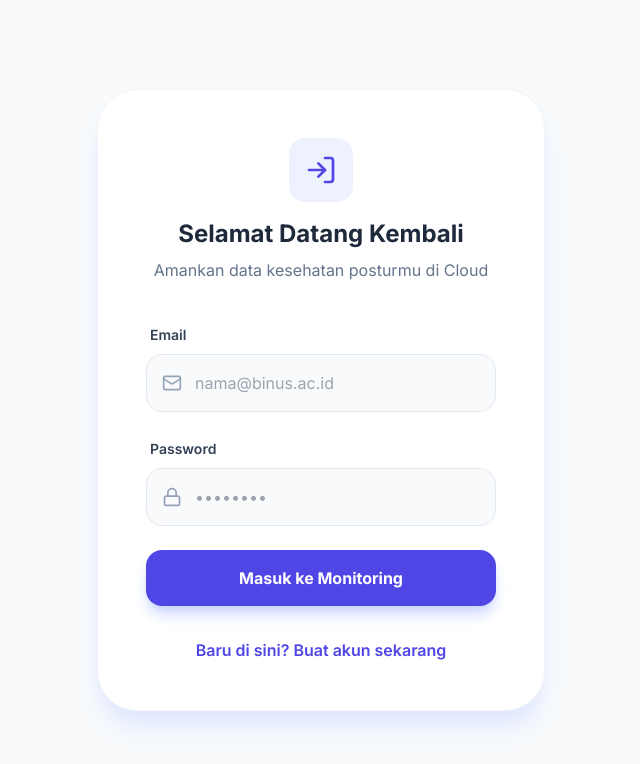
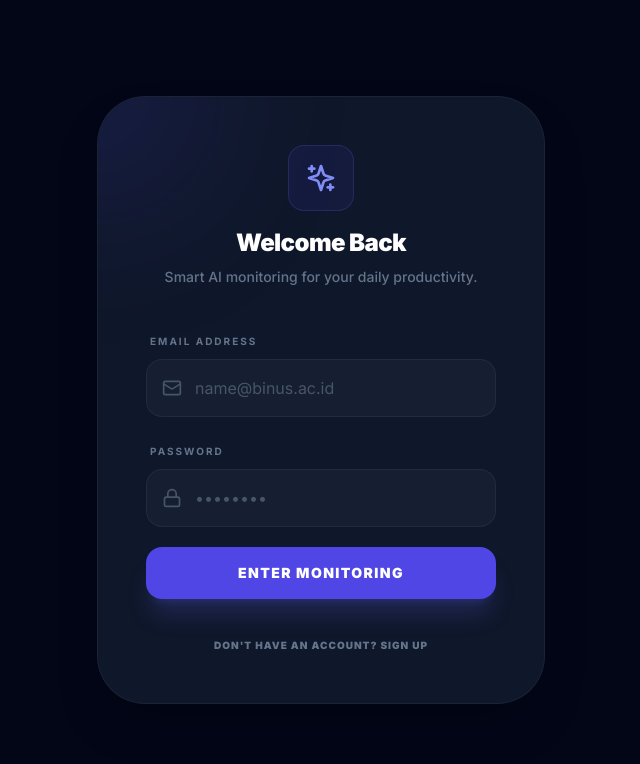
Before and after one commit to khalifumar/PostureGuardAI, a Next.js app: page /login in a window 1280 px wide. Shown: the top 764 px of the page, without its empty margins (319-959 px from the left). Built offline with nearby package versions, Linux system fonts and the light colour scheme.

Commit message:
chore: remove .next folder from tracking and update gitignore

```diff
--- a/src/app/login/page.tsx
+++ b/src/app/login/page.tsx
@@ -3,7 +3,7 @@
 import { useState } from 'react';
 import { supabase } from '@/utils/supabase';
 import { useRouter } from 'next/navigation';
-import { LogIn, UserPlus, Mail, Lock, Loader2 } from 'lucide-react';
+import { LogIn, UserPlus, Mail, Lock, Loader2, Sparkles } from 'lucide-react';
 
 export default function LoginPage() {
   const router = useRouter();
@@ -20,23 +20,15 @@ export default function LoginPage() {
 
     try {
       if (isSignUp) {
-        // Logika Pendaftaran User Baru
-        const { error } = await supabase.auth.signUp({
-          email,
-          password,
-        });
+        const { error } = await supabase.auth.signUp({ email, password });
         if (error) throw error;
         setError("Registrasi berhasil! Silahkan cek email kamu untuk verifikasi.");
       } else {
-        // Logika Masuk (Sign In)
-        const { error } = await supabase.auth.signInWithPassword({
-          email,
-          password,
-        });
+        const { error } = await supabase.auth.signInWithPassword({ email, password });
         if (error) throw error;
 
-        // Jika berhasil, arahkan ke Dashboard Monitoring
-        router.push('/dashboard');
+        // [UPDATE]: Redirect ke path /monitor sesuai struktur foldermu
+        router.push('/monitor');
       }
     } catch (err: any) {
       setError(err.message || 'Terjadi kesalahan saat autentikasi.');
@@ -46,33 +38,34 @@ export default function LoginPage() {
   };
 
   return (
-    <div className="min-h-screen bg-slate-50 flex items-center justify-center p-4">
-      <div className="max-w-md w-full bg-white rounded-[2.5rem] shadow-xl shadow-indigo-100 p-8 md:p-12 border border-slate-100">
+    <div className="min-h-screen bg-slate-950 flex items-center justify-center p-4">
+      <div className="max-w-md w-full bg-slate-900 rounded-[3rem] shadow-2xl p-8 md:p-12 border border-white/5 relative overflow-hidden">
 
-        {/* Header Logo & Title */}
-        <div className="text-center mb-10">
-          <div className="inline-flex p-4 bg-indigo-50 rounded-2xl mb-4">
-            <LogIn className="w-8 h-8 text-indigo-600" />
+        {/* Glow Effect */}
+        <div className="absolute -top-24 -left-24 w-48 h-48 bg-indigo-600/20 rounded-full blur-[80px]" />
+
+        <div className="text-center mb-10 relative">
+          <div className="inline-flex p-4 bg-indigo-600/10 rounded-2xl mb-4 border border-indigo-500/20">
+            <Sparkles className="w-8 h-8 text-indigo-400" />
           </div>
-          <h1 className="text-2xl font-bold text-slate-800">
-            {isSignUp ? 'Buat Akun PostureGuard' : 'Selamat Datang Kembali'}
+          <h1 className="text-2xl font-black text-white tracking-tight">
+            {isSignUp ? 'Join PostureGuard' : 'Welcome Back'}
           </h1>
-          <p className="text-slate-500 mt-2">
-            Amankan data kesehatan posturmu di Cloud
+          <p className="text-slate-500 mt-2 text-sm font-medium">
+            Smart AI monitoring for your daily productivity.
           </p>
         </div>
 
-        {/* Auth Form */}
-        <form onSubmit={handleAuth} className="space-y-6">
+        <form onSubmit={handleAuth} className="space-y-5 relative">
           <div className="space-y-2">
-            <label className="text-sm font-semibold text-slate-700 ml-1">Email</label>
+            <label className="text-[10px] uppercase tracking-[0.2em] font-bold text-slate-500 ml-1">Email Address</label>
             <div className="relative">
-              <Mail className="absolute left-4 top-1/2 -translate-y-1/2 w-5 h-5 text-slate-400" />
+              <Mail className="absolute left-4 top-1/2 -translate-y-1/2 w-5 h-5 text-slate-600" />
               <input
                 type="email"
                 required
-                className="w-full pl-12 pr-4 py-4 bg-slate-50 border border-slate-200 rounded-2xl focus:ring-2 focus:ring-indigo-500 focus:border-indigo-500 outline-none transition-all"
-                placeholder="nama@binus.ac.id"
+                className="w-full pl-12 pr-4 py-4 bg-slate-800/50 border border-white/5 rounded-2xl text-white focus:ring-2 focus:ring-indigo-500 outline-none transition-all placeholder:text-slate-600"
+                placeholder="name@binus.ac.id"
                 value={email}
                 onChange={(e) => setEmail(e.target.value)}
               />
@@ -80,13 +73,13 @@ export default function LoginPage() {
           </div>
 
           <div className="space-y-2">
-            <label className="text-sm font-semibold text-slate-700 ml-1">Password</label>
+            <label className="text-[10px] uppercase tracking-[0.2em] font-bold text-slate-500 ml-1">Password</label>
             <div className="relative">
-              <Lock className="absolute left-4 top-1/2 -translate-y-1/2 w-5 h-5 text-slate-400" />
+              <Lock className="absolute left-4 top-1/2 -translate-y-1/2 w-5 h-5 text-slate-600" />
               <input
                 type="password"
                 required
-                className="w-full pl-12 pr-4 py-4 bg-slate-50 border border-slate-200 rounded-2xl focus:ring-2 focus:ring-indigo-500 focus:border-indigo-500 outline-none transition-all"
+                className="w-full pl-12 pr-4 py-4 bg-slate-800/50 border border-white/5 rounded-2xl text-white focus:ring-2 focus:ring-indigo-500 outline-none transition-all placeholder:text-slate-600"
                 placeholder="••••••••"
                 value={password}
                 onChange={(e) => setPassword(e.target.value)}
@@ -94,9 +87,8 @@ export default function LoginPage() {
             </div>
           </div>
 
-          {/* Error/Success Message */}
           {error && (
-            <div className={`p-4 rounded-xl text-sm ${error.includes('berhasil') ? 'bg-green-50 text-green-700 border border-green-100' : 'bg-red-50 text-red-700 border border-red-100'}`}>
+            <div className={`p-4 rounded-xl text-xs font-bold ${error.includes('berhasil') ? 'bg-emerald-500/10 text-emerald-400' : 'bg-red-500/10 text-red-400'}`}>
               {error}
             </div>
           )}
@@ -104,30 +96,26 @@ export default function LoginPage() {
           <button
             type="submit"
             disabled={loading}
-            className="w-full py-4 bg-indigo-600 hover:bg-indigo-700 text-white rounded-2xl font-bold shadow-lg shadow-indigo-200 transition-all flex items-center justify-center disabled:opacity-70"
+            className="w-full py-4 bg-indigo-600 hover:bg-indigo-500 text-white rounded-2xl font-black tracking-widest text-sm shadow-xl shadow-indigo-500/20 transition-all flex items-center justify-center disabled:opacity-50 active:scale-95"
           >
             {loading ? (
               <Loader2 className="w-5 h-5 animate-spin" />
             ) : isSignUp ? (
-              <>
-                <UserPlus className="w-5 h-5 mr-2" /> Daftar Sekarang
-              </>
+              <>CREATE ACCOUNT</>
             ) : (
-              'Masuk ke Monitoring'
+              'ENTER MONITORING'
             )}
           </button>
         </form>
 
-        {/* Toggle Sign In / Sign Up */}
-        <div className="mt-8 text-center">
+        <div className="mt-8 text-center relative">
           <button
             onClick={() => setIsSignUp(!isSignUp)}
-            className="text-indigo-600 font-semibold hover:text-indigo-800 transition-colors"
+            className="text-[10px] font-black uppercase tracking-widest text-slate-500 hover:text-indigo-400 transition-colors"
           >
-            {isSignUp ? 'Sudah punya akun? Login di sini' : 'Baru di sini? Buat akun sekarang'}
+            {isSignUp ? 'Already have an account? Sign In' : "Don't have an account? Sign Up"}
           </button>
         </div>
-
       </div>
     </div>
   );
--- a/src/app/page.tsx
+++ b/src/app/page.tsx
@@ -1,99 +1,49 @@
-import Link from 'next/link';
-import { Camera, ShieldCheck, BarChart3, ArrowRight, Activity } from 'lucide-react';
+'use client';
 
-export default function LandingPage() {
+import React, { useState } from 'react';
+import MainMonitor from '@/components/monitor/MainMonitor';
+import { Activity, ShieldCheck } from 'lucide-react';
+
+export default function MonitorPage() {
+  const [status, setStatus] = useState<'GOOD' | 'SLOUCHING'>('GOOD');
+  const [angle, setAngle] = useState(0);
+
   return (
-    <div className="min-h-screen bg-white text-slate-900 font-sans">
-      {/* 1. Navigation Bar */}
-      <nav className="flex items-center justify-between px-6 py-6 max-w-7xl mx-auto">
-        <div className="flex items-center space-x-2">
-          <div className="p-2 bg-indigo-600 rounded-xl">
-            <Activity className="w-6 h-6 text-white" />
+    <main className="min-h-screen bg-slate-950 text-slate-200 p-4 md:p-8">
+      <div className="max-w-5xl mx-auto space-y-8">
+
+        {/* Header Dashboard */}
+        <div className="flex items-center justify-between bg-slate-900/50 p-6 rounded-[2rem] border border-white/5 backdrop-blur-sm">
+          <div>
+            <h1 className="text-2xl font-black tracking-tight text-white flex items-center gap-2">
+              <Activity className="text-indigo-500" />
+              PostureGuard <span className="text-indigo-500">AI</span>
+            </h1>
+            <p className="text-slate-500 text-sm font-medium">Real-time Spinal Health Protection</p>
           </div>
-          <span className="text-xl font-bold tracking-tight">PostureGuard AI</span>
-        </div>
-        <div className="space-x-4">
-          <Link href="/login" className="px-6 py-2.5 font-semibold text-slate-600 hover:text-indigo-600 transition-colors">
-            Masuk
-          </Link>
-          <Link href="/login" className="px-6 py-2.5 bg-indigo-600 text-white rounded-full font-semibold hover:bg-indigo-700 transition-all shadow-lg shadow-indigo-100">
-            Mulai Sekarang
-          </Link>
-        </div>
-      </nav>
-
-      {/* 2. Hero Section */}
-      <section className="px-6 pt-16 pb-24 max-w-7xl mx-auto text-center">
-        <div className="inline-flex items-center px-4 py-2 bg-indigo-50 text-indigo-700 rounded-full text-sm font-bold mb-8 animate-fade-in">
-          🚀 Solusi AI untuk Kesehatan Tulang Belakang
-        </div>
-        <h1 className="text-5xl md:text-7xl font-extrabold tracking-tight mb-8 leading-tight">
-          Perbaiki Postur Dudukmu <br />
-          <span className="text-indigo-600">Secara Real-Time.</span>
-        </h1>
-        <p className="text-lg md:text-xl text-slate-500 max-w-2xl mx-auto mb-12 leading-relaxed">
-          Gunakan kekuatan Computer Vision untuk mendeteksi bungkuk secara instan tanpa mengorbankan privasi. Lindungi kesehatan leher dan punggungmu saat bekerja di depan layar.
-        </p>
-        <div className="flex flex-col md:flex-row items-center justify-center gap-4">
-          <Link href="/login" className="w-full md:w-auto px-8 py-4 bg-indigo-600 text-white rounded-2xl font-bold text-lg hover:bg-indigo-700 transition-all flex items-center justify-center group shadow-xl shadow-indigo-200">
-            Aktifkan Monitoring
-            <ArrowRight className="ml-2 w-5 h-5 group-hover:translate-x-1 transition-transform" />
-          </Link>
-          <button className="w-full md:w-auto px-8 py-4 bg-white text-slate-700 border border-slate-200 rounded-2xl font-bold text-lg hover:bg-slate-50 transition-all">
-            Lihat Cara Kerja
-          </button>
-        </div>
-      </section>
-
-      {/* 3. Features Grid */}
-      <section className="bg-slate-50 py-24 px-6">
-        <div className="max-w-7xl mx-auto">
-          <div className="text-center mb-16">
-            <h2 className="text-3xl font-bold mb-4">Mengapa Memilih PostureGuard?</h2>
-            <p className="text-slate-500">Teknologi mutakhir yang dirancang untuk kenyamanan kerjamu.</p>
-          </div>
-
-          <div className="grid grid-cols-1 md:grid-cols-3 gap-8">
-            {/* Feature 1 */}
-            <div className="p-8 bg-white rounded-[2.5rem] border border-slate-100 shadow-sm hover:shadow-md transition-shadow">
-              <div className="w-14 h-14 bg-indigo-50 text-indigo-600 rounded-2xl flex items-center justify-center mb-6">
-                <ShieldCheck className="w-7 h-7" />
-              </div>
-              <h3 className="text-xl font-bold mb-3">Privasi Terjamin</h3>
-              <p className="text-slate-500 leading-relaxed">
-                Pemrosesan AI dilakukan sepenuhnya di browsermu. Tidak ada data video yang pernah dikirim ke server kami.
-              </p>
-            </div>
-
-            {/* Feature 2 */}
-            <div className="p-8 bg-white rounded-[2.5rem] border border-slate-100 shadow-sm hover:shadow-md transition-shadow">
-              <div className="w-14 h-14 bg-emerald-50 text-emerald-600 rounded-2xl flex items-center justify-center mb-6">
-                <Camera className="w-7 h-7" />
-              </div>
-              <h3 className="text-xl font-bold mb-3">Deteksi Presisi</h3>
-              <p className="text-slate-500 leading-relaxed">
-                Menggunakan MediaPipe Pose untuk melacak titik koordinat tubuh dengan tingkat akurasi tinggi secara milidetik.
-              </p>
-            </div>
-
-            {/* Feature 3 */}
-            <div className="p-8 bg-white rounded-[2.5rem] border border-slate-100 shadow-sm hover:shadow-md transition-shadow">
-              <div className="w-14 h-14 bg-amber-50 text-amber-600 rounded-2xl flex items-center justify-center mb-6">
-                <BarChart3 className="w-7 h-7" />
-              </div>
-              <h3 className="text-xl font-bold mb-3">Analitik Terpadu</h3>
-              <p className="text-slate-500 leading-relaxed">
-                Pantau progres kesehatan posturmu setiap harinya melalui statistik yang tersimpan aman di cloud Supabase.
-              </p>
-            </div>
+          <div className={`px-4 py-2 rounded-full text-xs font-bold uppercase tracking-widest border ${
+            status === 'GOOD' ? 'bg-emerald-500/10 text-emerald-400 border-emerald-500/20' : 'bg-red-500/10 text-red-400 border-red-500/20'
+          }`}>
+            Status: {status}
           </div>
         </div>
-      </section>
 
-      {/* 4. Footer Simple */}
-      <footer className="py-12 px-6 border-t border-slate-100 text-center text-slate-400 text-sm">
-        <p>© 2026 PostureGuard AI. Dibuat dengan dedikasi untuk kesehatan digital.</p>
-      </footer>
-    </div>
+        {/* Komponen Utama Monitor */}
+        <div className="grid grid-cols-1 gap-8">
+          <MainMonitor
+            onStatusChange={setStatus}
+            onAngleChange={setAngle}
+          />
+        </div>
+
+        {/* Simple Footer Info */}
+        <div className="flex justify-center items-center gap-2 text-slate-600">
+          <ShieldCheck size={14} />
+          <span className="text-[10px] font-bold uppercase tracking-widest">
+            In-Browser AI Processing • Privacy Secured
+          </span>
+        </div>
+      </div>
+    </main>
   );
 }
```
